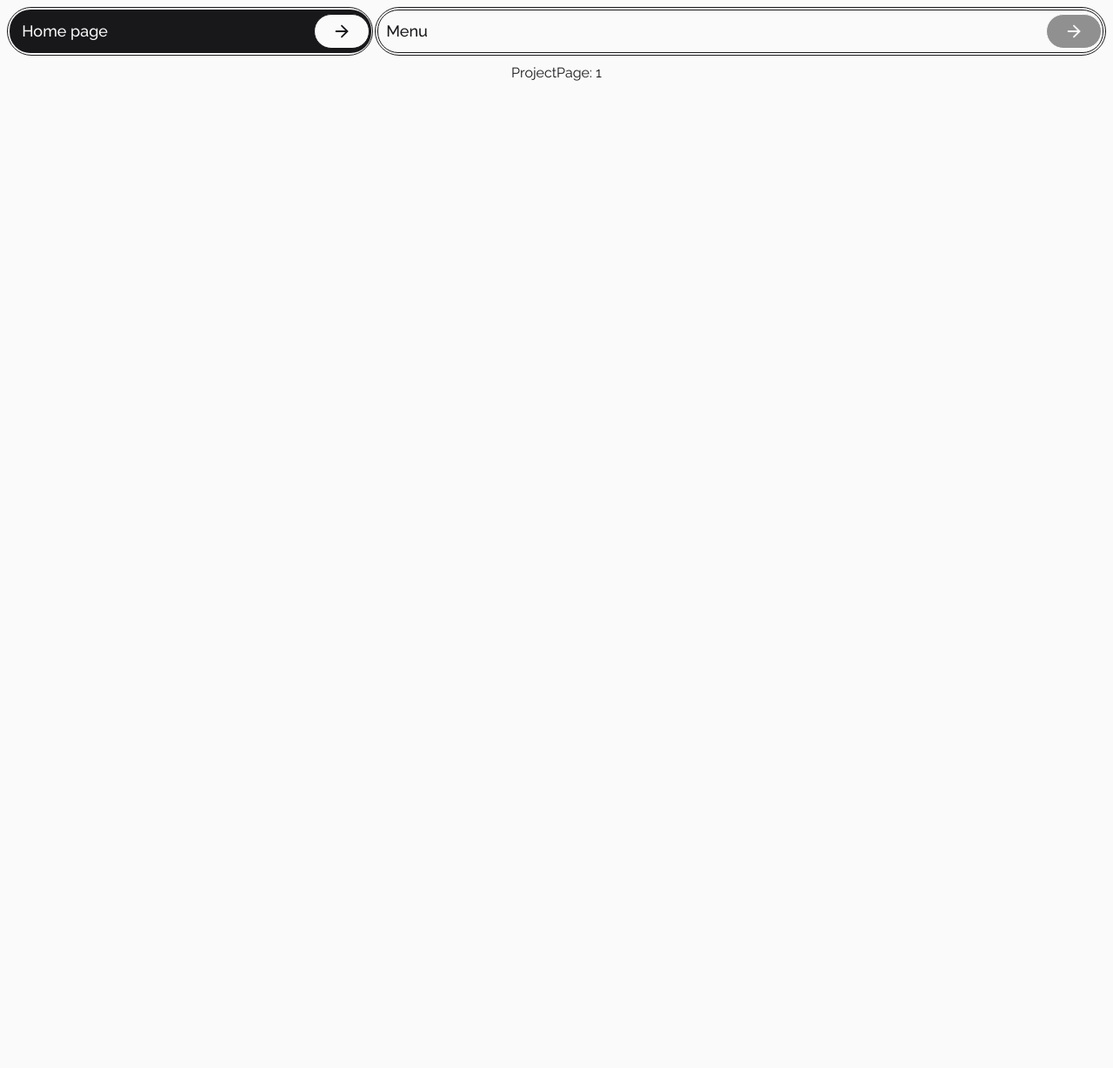
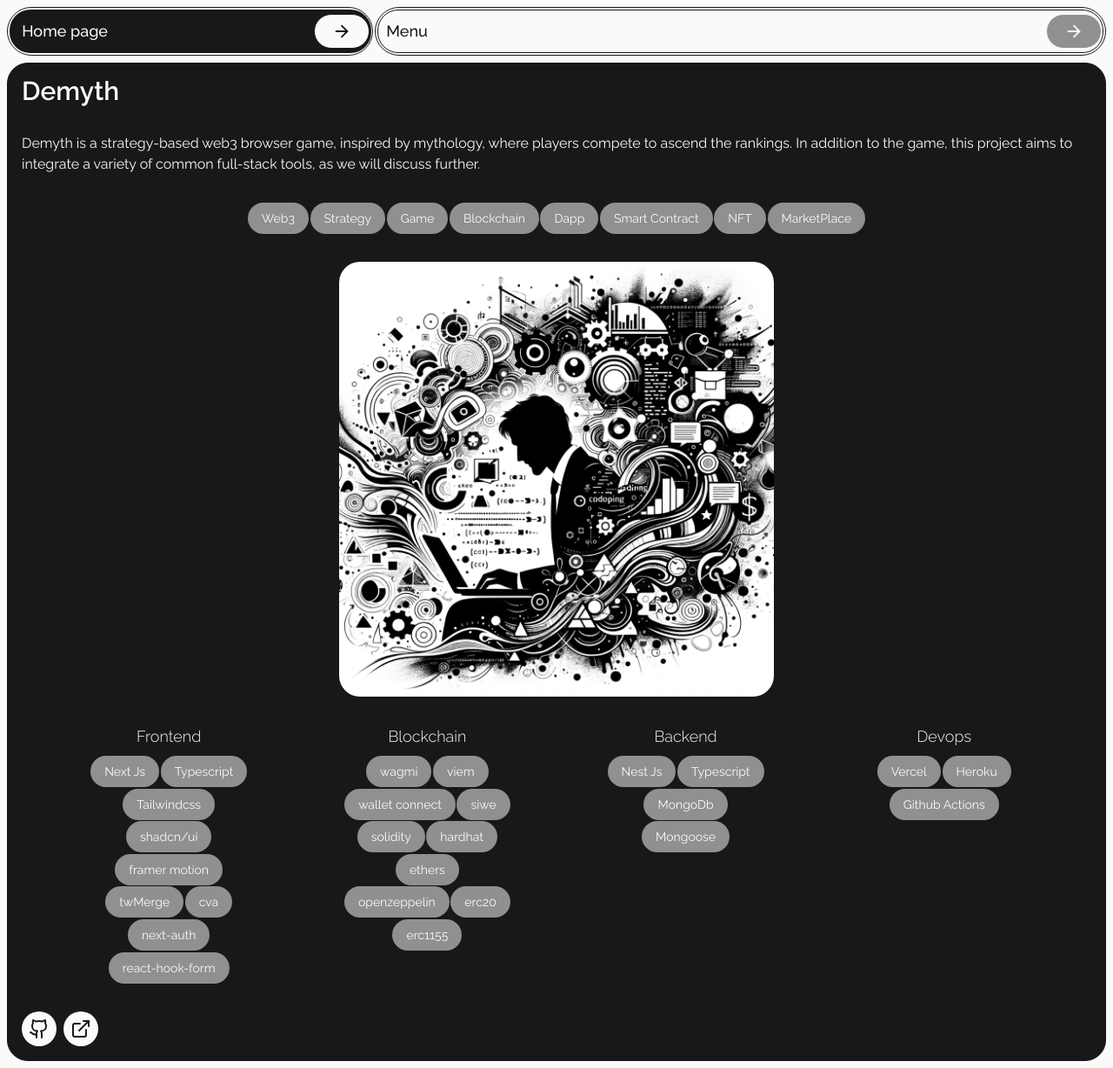
Before and after one commit to MarcOreliOoo/portfolio, a Next.js app: page /project/1 in a window 1280 px wide. Shown: the whole page at 87% size. Before the commit the page ends 800 px from the top, so only its background shows below. Built offline with nearby package versions, Linux system fonts and the light colour scheme.

Commit message:
ui on projects

```diff
--- a/src/app/layout.tsx
+++ b/src/app/layout.tsx
@@ -18,7 +18,7 @@ export default function RootLayout({
 	return (
 		<html lang="en">
 			<body
-				className={`${raleway.className} bg-background min-h-screen text-foreground max-w-screen-2xl flex flex-col items-center justify-start overflow-x-hidden mx-auto px-2 pt-2 gap-y-2`}
+				className={`${raleway.className} bg-background min-h-screen text-foreground max-w-screen-2xl flex flex-col items-center justify-start overflow-x-hidden mx-auto px-2 pt-2 pb-2 gap-y-2`}
 			>
 				<Providers>
 					<Navbar />
--- a/src/app/project/[id]/page.tsx
+++ b/src/app/project/[id]/page.tsx
@@ -1,7 +1,88 @@
 import React from "react";
+import Link from "next/link";
+import Image from "next/image";
+import Title from "@/components/ui/Title";
+import { projectsData } from "@/lib/data";
+import { Github, ExternalLink } from "lucide-react";
 
 const ProjectPage = ({ params }: { params: { id: string } }) => {
-	return <div>ProjectPage: {params.id}</div>;
+	const project = projectsData.find(
+		(project) => project.id === parseInt(params.id, 10)
+	);
+
+	// TODO: suspense
+	if (!project) {
+		return <div>Project not found</div>;
+	}
+
+	return (
+		<div className="h-auto w-full bg-primary text-primary-foreground rounded-3xl border border-primary p-4 flex flex-col items-start justify-evenly gap-8 relative overflow-clip md:justify-start">
+			<Title>{project.title}</Title>
+			<p>{project.shortDesc}</p>
+			<div className="flex flex-wrap gap-[0.1rem] overflow-clip items-start justify-center w-full">
+				{project.tags.map((tag) => (
+					<span
+						key={tag}
+						className="bg-secondary text-secondary-foreground rounded-3xl px-4 py-2 flex items-center justify-center flex-nowrap text-sm"
+					>
+						{tag}
+					</span>
+				))}
+			</div>
+			<div className="flex items-center justify-center mx-auto rounded-3xl overflow-clip">
+				<Image
+					src={"/developer.png"}
+					alt={project.title}
+					width="500"
+					height="500"
+					priority={true}
+				/>
+			</div>
+			<div className="flex flex-wrap gap-8 w-full items-start justify-between sm:justify-evenly overflow-clip">
+				{Object.entries(project.techs).map((category) => (
+					<div
+						key={category[0]}
+						className="flex flex-col items-center justify-start w-full sm:w-60 md:w-48 gap-2"
+					>
+						<Title variant="small">
+							{category[0]
+								.charAt(0)
+								.toUpperCase()
+								.concat(category[0].slice(1))}
+						</Title>
+						<div className="flex flex-wrap gap-[0.1rem] w-full items-start justify-center">
+							{category[1].map((tech) => (
+								<span
+									key={tech}
+									className="bg-secondary text-secondary-foreground rounded-3xl px-4 py-2 flex items-center justify-center flex-nowrap text-sm"
+								>
+									{tech}
+								</span>
+							))}
+						</div>
+					</div>
+				))}
+			</div>
+			<div className="flex flex-wrap gap-[0.1rem] overflow-clip">
+				{project.links && (
+					<div className="flex gap-2">
+						<Link
+							href={project.links.github ?? "#"}
+							className="bg-background text-foreground rounded-full px-2 py-2 hover:bg-primary hover:text-primary-foreground"
+						>
+							<Github>{project.links.github}</Github>
+						</Link>
+						<Link
+							href={project.links.website ?? "#"}
+							className="bg-background text-foreground rounded-full px-2 py-2 hover:bg-primary hover:text-primary-foreground"
+						>
+							<ExternalLink>{project.links.website}</ExternalLink>
+						</Link>
+					</div>
+				)}
+			</div>
+		</div>
+	);
 };
 
 export default ProjectPage;
--- a/src/components/Projects/Projects.tsx
+++ b/src/components/Projects/Projects.tsx
@@ -2,7 +2,7 @@ import React from "react";
 import { projectsData } from "@/lib/data";
 import Link from "next/link";
 import Image from "next/image";
-import { Github, ExternalLink } from "lucide-react";
+
 import Title from "@/components/ui/Title";
 
 const Projects = () => {
@@ -16,55 +16,25 @@ const Projects = () => {
 					<Link href={`/project/${project.id}`}>
 						<Title>{project.title}</Title>
 					</Link>
-					<Image
-						src={project.preview ?? "#"}
-						alt={project.title}
-						width="100"
-					/>
-					<p>{project.shortDesc}</p>
-					<div className="flex flex-wrap gap-[0.1rem] overflow-clip">
+					<div className="flex flex-wrap gap-[0.1rem] overflow-clip items-start justify-center w-full">
 						{project.tags.map((tag) => (
 							<span
 								key={tag}
-								className="bg-primary text-primary-foreground rounded-3xl px-4 py-2 flex items-center justify-center flex-nowrap"
+								className="bg-secondary text-secondary-foreground rounded-3xl px-4 py-2 flex items-center justify-center flex-nowrap text-sm"
 							>
 								{tag}
 							</span>
 						))}
 					</div>
-					<div className="flex flex-wrap gap-[0.1rem] overflow-clip">
-						{Object.entries(project.techs).map((category) => (
-							<div key={category[0]}>
-								<h1>{category[0]}</h1>
-								{category[1].map((tech) => (
-									<span
-										key={tech}
-										className="bg-primary text-primary-foreground rounded-3xl px-4 py-2 flex items-center justify-center flex-nowrap"
-									>
-										{tech}
-									</span>
-								))}
-							</div>
-						))}
+					<div className="flex items-center justify-center mx-auto rounded-3xl overflow-clip">
+						<Image
+							src={"/developer.png"}
+							alt={project.title}
+							width="500"
+							height="500"
+							priority={true}
+						/>
 					</div>
-					{project.links && (
-						<div className="flex gap-4">
-							<Link
-								href={project.links.github ?? "#"}
-								className="bg-primary text-primary-foreground rounded-full px-4 py-2"
-							>
-								<Github>{project.links.github}</Github>
-							</Link>
-							<Link
-								href={project.links.website ?? "#"}
-								className="bg-primary text-primary-foreground rounded-full px-4 py-2"
-							>
-								<ExternalLink>
-									{project.links.website}
-								</ExternalLink>
-							</Link>
-						</div>
-					)}
 				</li>
 			))}
 		</ul>
--- a/src/components/ui/Title.tsx
+++ b/src/components/ui/Title.tsx
@@ -6,6 +6,7 @@ const titleVariants = cva("", {
 	variants: {
 		variant: {
 			default: "text-3xl leading-8 font-semibold",
+			small: "text-lg font-light",
 		},
 	},
 	defaultVariants: {
```
